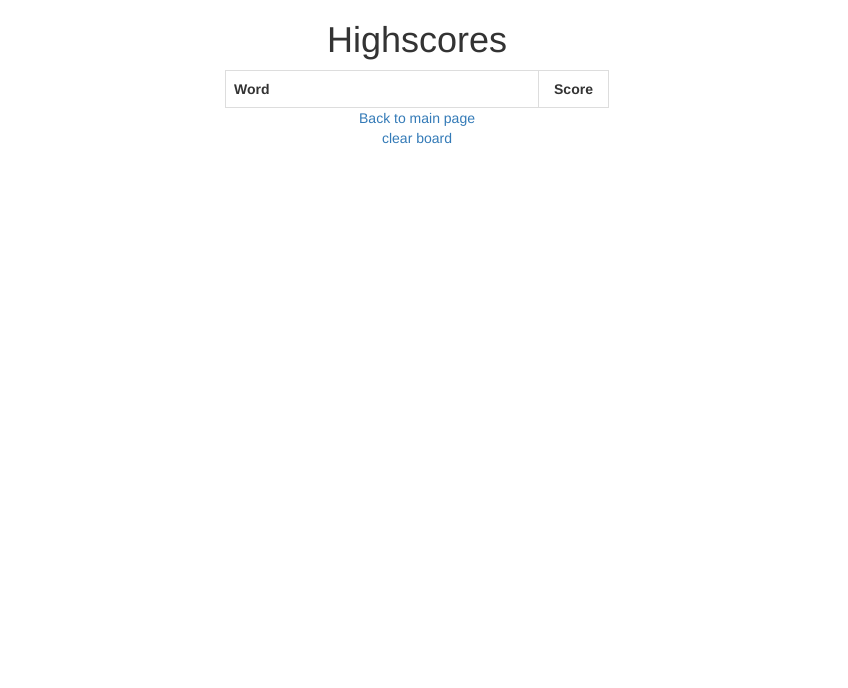
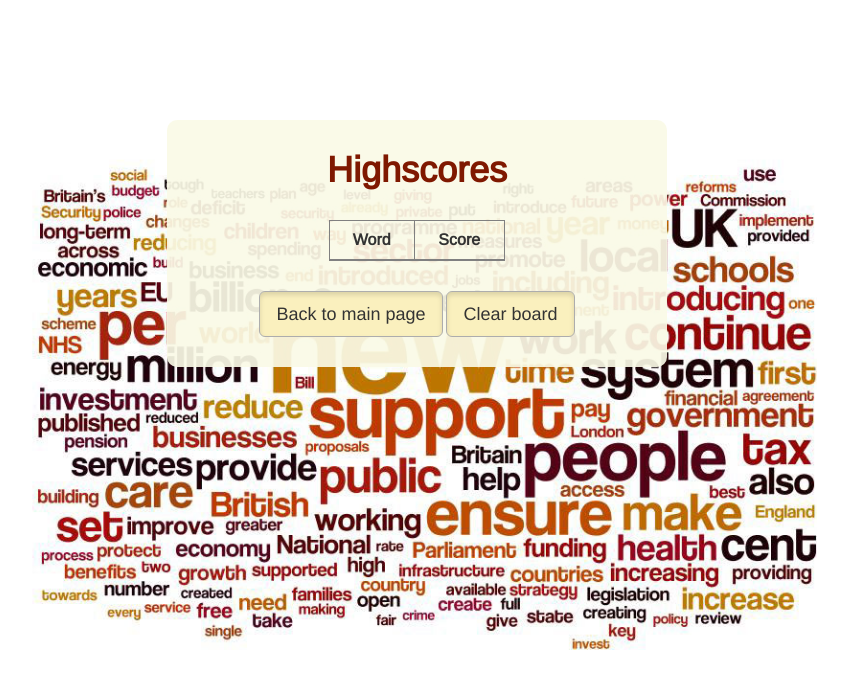
Before and after one commit to bizkanta/BlackSwan_wordGame, a plain HTML site: page index.html at #!/highscores in a window 1280 px wide. Shown: the whole page, without its empty margins (223-1071 px from the left). Drawn offline with nearby package versions, Linux system fonts and the light colour scheme; some packages are replaced by stand-ins of ours.

Commit message:
style the whole project

```diff
--- a/index.html
+++ b/index.html
@@ -12,6 +12,7 @@
     <script src="js/gameSavingService.js"></script>
     <script src="js/router.js"></script>
     <link rel="stylesheet" href="https://maxcdn.bootstrapcdn.com/bootstrap/3.3.7/css/bootstrap.min.css">
+    <link href="https://fonts.googleapis.com/css?family=Arimo" rel="stylesheet">
     <link rel="stylesheet" href="style.css">
   </head>
   <body ng-app="wordGame">
--- a/js/gameService.js
+++ b/js/gameService.js
@@ -52,10 +52,6 @@ app.service('GameService', ['$http', 'GameSavingService', function($http, gameSa
     this.highscores = gameSavingService.loadGame() || [];
   };
 
-  // this.getEmptyBoard = function() {
-  //   this.highscores = [];
-  // }
-
   this.clearGame = function() {
     gameSavingService.clearGame();
   }
--- a/js/mainCtrl.js
+++ b/js/mainCtrl.js
@@ -11,14 +11,14 @@ app.controller('MainCtrl', ['$scope', 'GameService', function($scope, gameServic
     if (isInDict && !isSaved) {
       var score = gameService.getScore(word);
       gameService.highscores.push({word: word, score: score});
-      $scope.notification = $scope.newWord + ' is valid, good job! You get ' + score + ' for this word!'
+      $scope.notification = $scope.newWord + ' is valid, good job! You get ' + score + ' points for this word!'
       $scope.error = null;
       $scope.newWord = '';
       gameService.saveGame();
     } else if (!isInDict) {
-      $scope.error = 'word is not in dictionary';
+      $scope.error = 'this word is not in the dictionary!';
     } else if (isSaved) {
-      $scope.error = 'you already have found this word';
+      $scope.error = 'you already have found this word!';
     }
   }
 }])
--- a/style.css
+++ b/style.css
@@ -1,17 +1,65 @@
-.main-wrapper {
-  text-align: center;
+body {
+  background: url('img/background.jpg');
+  background-repeat: no-repeat;
+  background-position: center;
+  background-size: 800px;
+  background-attachment: fixed;
+  font-family: 'Arimo', sans-serif;
 }
 
-.highscores-wrapper {
+.wrapper {
+  width: 500px;
+  margin: 120px auto 50px;
   text-align: center;
+  background-color: rgba(250,250,230,0.92);
+  border-radius: 10px;
+  padding: 30px;
+}
+
+h1 {
+  padding-bottom: 20px;
+  margin-top: 0;
+  color: #7F1800;
+  font-weight: bold;
+}
+
+.highscores-btn {
+  margin-top: 20px;
+}
+
+.notification {
+  font-size: 18px;
+  color: brown;
+  font-weight: bold;
 }
 
 .table {
-  max-width: 30%;
-  margin: 0 auto;
+  max-width: 40%;
+  margin: auto;
+  margin-bottom: 30px;
+  font-size: 16px;
+}
+
+.table-bordered td, .table-bordered th {
+  border-color: grey !important;
+}
+
+.table-bordered th {
+  border-bottom: 2px solid grey !important;
+}
+
+.thead {
+  text-align: center;
 }
 
 .score {
   width: 70px;
-  text-align: center;
 }
+
+.btn {
+  background-color: #FAF0BE !important;
+}
+
+.btn:hover {
+  background-color: #FFCB93 !important;
+}
--- a/templates/highscores.html
+++ b/templates/highscores.html
@@ -1,19 +1,17 @@
-<div class="highscores-wrapper">
+<div class="wrapper">
   <h1>Highscores</h1>
   <table class="table table-bordered">
     <tr>
-      <th>Word</th>
-      <th class="score">Score</th>
+      <th class="thead">Word</th>
+      <th class="thead">Score</th>
     </tr>
     <tr ng-repeat="item in highscores">
       <td>{{item.word}}</td>
       <td class="score">{{item.score}}</td>
     </tr>
   </table>
-  <div>
-    <a ui-sref="mainpage">Back to main page</a>
-  </div>
-  <div>
-    <a ng-click="clearBoard()" href="">clear board</a>
+  <div class="buttons">
+    <a ui-sref="mainpage" class="btn btn-default btn-lg active">Back to main page</a>
+    <a ng-click="clearBoard()" href="" class="btn btn-default btn-lg active">Clear board</a>
   </div>
 </div>
```
Also changed, not shown: templates/main.html (+5 -5 lines), img/background.jpg (added).
